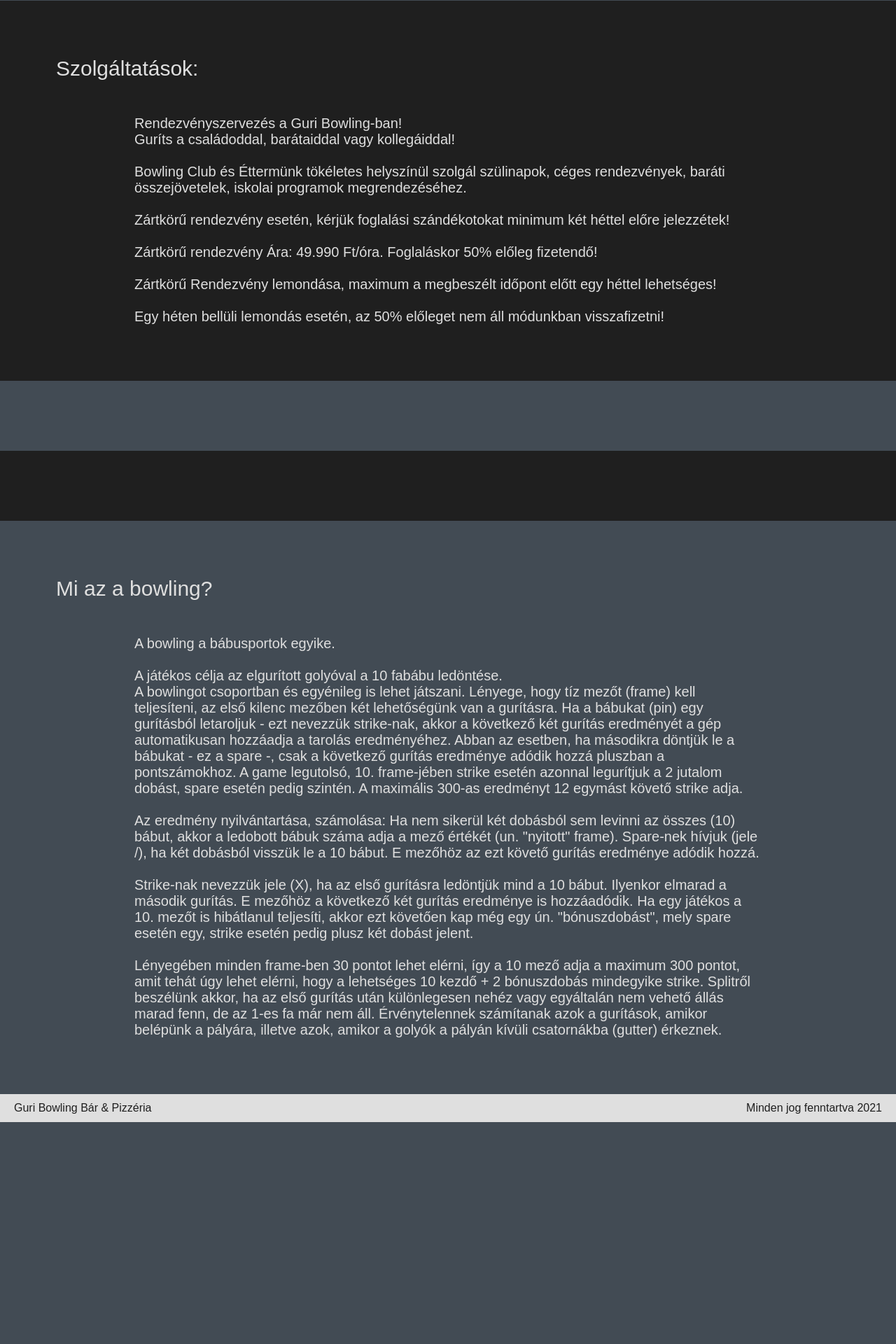
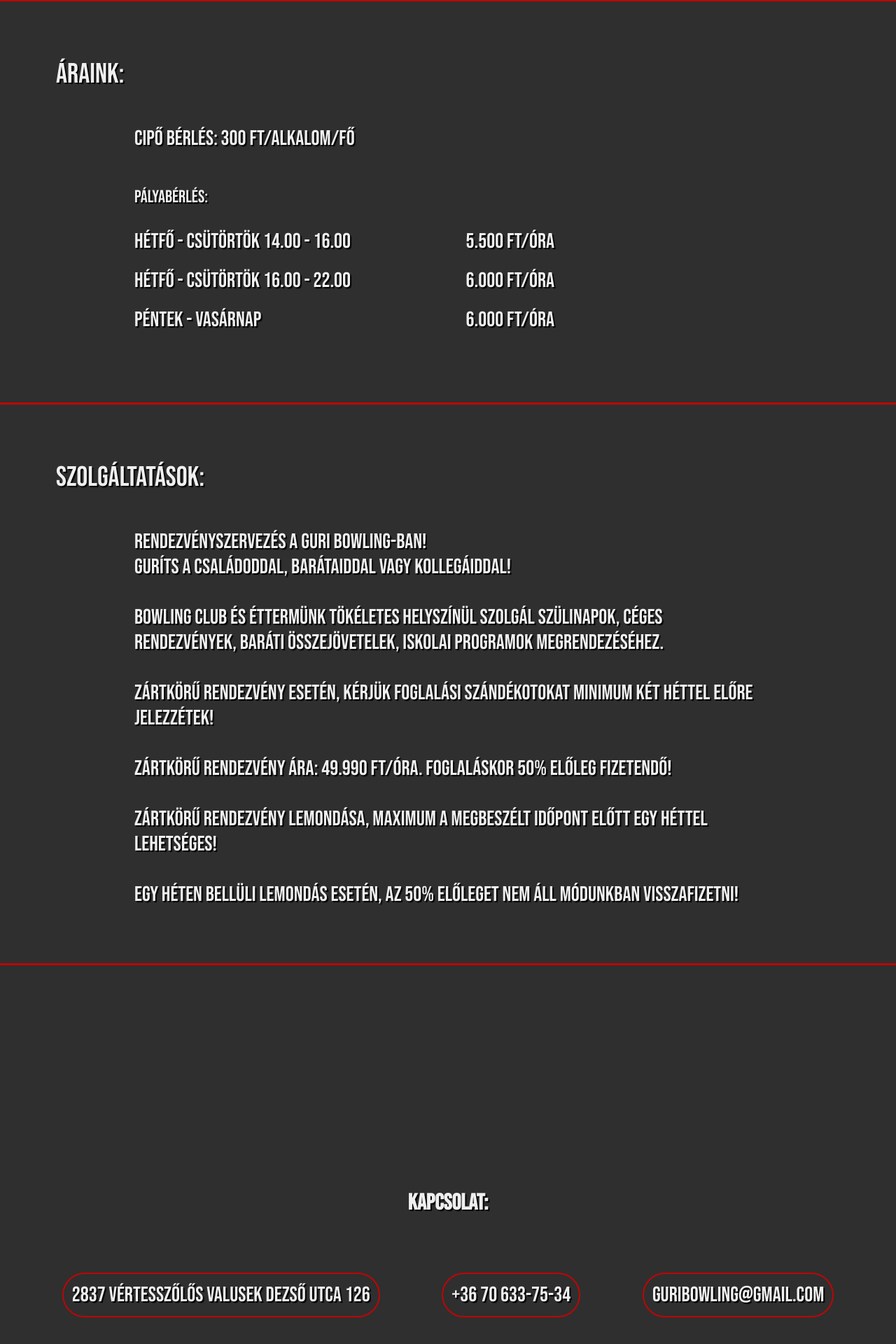
Before and after one commit to picigoja/guri-bowling-website, a Flask app: page / in a window 1280 px wide. Shown: the part 1097-3017 px from the top of the page at 70% size. Before the commit the page ends 2700 px from the top, so only its background shows below. Run offline with Flask 2, Linux system fonts and the light colour scheme.

Commit message:
progreess

```diff
--- a/app.py
+++ b/app.py
@@ -1,10 +1,13 @@
 from flask import Flask, render_template, request, redirect, url_for
 
-
 app = Flask(__name__)
-app.debug = True
+app.debug = False
 
 
 @app.route("/")
 def index():
     return render_template("index.html")
+
+
+if __name__ == "__main__":
+    app.run(host='0.0.0.0', port=5000)
--- a/static/css/main.css
+++ b/static/css/main.css
@@ -1,63 +1,89 @@
 * {
+    --background-color-1: #424B54;
+    --text-color: #EFEFEF;
+    --alt-color: #BF0505;
+}
+
+@media only screen and (min-width: 810px) {
+
+    * {
+        background-color: #2f2f2f;
+        color: var(--text-color);
         margin: 0;
-    font-family: "Arial", serif;
+        font-family: 'Bebas Neue', cursive;
+        text-shadow: 2px 2px 1px rgba(0, 0, 0, 1);
     }
 
     .title {
         margin: 80px 0 50px 80px;
-    font-size: 30px;
+        font-size: 40px;
     }
 
     .description {
         margin: 0 15% 80px 15%;
-    font-size: 20px;
+        font-size: 30px;
     }
 
     .field {
         height: max-content;
-    width: 100%;
         display: flex;
         flex-direction: column;
-    color: #DFDFDF;
+        font-size: 30px;
+        width: 100%;
+        border-bottom: solid var(--alt-color) 3px;
     }
 
     #headline {
-    background-color: #424B54;
-    font-size: 20px;
-    position: fixed;
-    margin-top: -80px;
+        position: sticky;
+        top: 0;
+        z-index: 0;
+        overflow: hidden;
+        flex-direction: row;
+        justify-content: space-between;
+        align-items: center;
     }
 
     #logo {
-    align-self: flex-start;
-    margin-left: 20px;
-    margin-top: 20px;
-    min-width: max-content;
+        display: flex;
+        align-items: center;
+        flex-direction: column;
+        margin: 10px 0 10px 10px;
+
+    }
+
+    #logo img {
+        width: 150px;
+        height: auto;
     }
 
     #logo p {
         width: max-content;
-    color: #DFDFDF;
     }
 
     #head_buttons {
-    margin: 0 20px 20px 0;
-    align-self: flex-end;
-    min-width: max-content;
+        margin: 0 2% 0 0;
+        width: max-content;
+    }
+
+    #head_buttons a:hover {
+        padding-bottom: 0.3rem;
+        border-bottom: solid var(--alt-color) 3px;
     }
 
     #head_buttons a {
-    color: #DFDFDF;
+        text-decoration: none;
         margin: 0 10px 0 10px;
-    text-decoration: none;
+        font-weight: lighter;
     }
 
     #introduction {
-    /*background-image: url("/static/img/stock-pizza-1280.jpg");
-    height: 767px;*/
-    margin-top: 80px;
-    background-color: #1F1F1F;
         align-items: center;
+    }
+
+    #introduction img {
+        margin: 0;
+        width: 100%;
+        height: auto;
     }
 
     #welcome_headline {
@@ -80,13 +106,16 @@
 
     #open_text {
         margin: 80px 0 80px 0;
-    color: #EC6265;
-    font-size: 20px;
         width: max-content;
     }
 
+    #open_text p {
+        color: var(--alt-color);
+        font-size: 25px;
+    }
+
     #prices {
-    background-color: #424B54;
+        /*background-color: var(--background-color-1);*/
     }
 
     #small_title {
@@ -103,33 +132,108 @@
     }
 
     #services {
-    background-color: #1F1F1F;
+        /*background-color: var(--background-color-2);*/
     }
 
     #reservation {
-    height: 100px;
-    background-color: #424B54;
+        /*background-color: var(--background-color-1);*/
+        min-height: 400px;
+        align-items: center;
+        flex-direction: column;
     }
 
-#contact {
-    height: 100px;
-    background-color: #1F1F1F;
+    #reservation iframe {
+        align-self: center;
+        width: 600px;
+        height: 600px;
+        margin-bottom: 80px;
+    }
+
+    #reservation #contacts {
+        display: flex;
+        align-items: center;
+        flex-direction: row;
+        justify-content: space-evenly;
+        /*margin: 80px 0 80px 0;*/
+        width: 100%;
+        min-width: max-content;
+        margin: 80px 0 80px 0;
+    }
+
+    #reservation p {
+        font-size: 2rem;
+        font-weight: bold;
+        margin-top: 25%;
+    }
+
+    #reservation a {
+        text-decoration: none;
+        border: solid var(--alt-color) 2px;
+        border-radius: 3rem;
+        padding: 0.75rem 0.75rem;
+        width: max-content;
+    }
+
+    #maps iframe {
+        width: inherit;
+        height: 600px;
     }
 
     #what_is_bowling {
-    background-color: #424B54;
+        /*background-color: var(--background-color-1);*/
     }
 
     #bottomline {
         background-color: #DFDFDF;
-    color: #1F1F1F;
         display: flex;
         flex-direction: row;
         justify-content: space-between;
         align-items: center;
         height: 40px;
+
     }
 
     #bottomline p {
         margin: 0 20px 0 20px;
+        color: #1F1F1F;
+        background: none;
+        text-shadow: none;
     }
+
+}
+
+@media only screen and (max-width: 810px) {
+
+    * {
+        background-color: #2f2f2f;
+        color: var(--text-color);
+        margin: 0;
+        font-family: 'Bebas Neue', cursive;
+        text-shadow: 2px 2px 1px rgba(0, 0, 0, 1);
+    }
+
+    .title {
+        margin: 80px 0 50px 80px;
+        font-size: 20px;
+    }
+
+    .description {
+        margin: 0 15% 80px 15%;
+        font-size: 15px;
+    }
+
+    .field {
+        height: max-content;
+        display: flex;
+        flex-direction: column;
+        font-size: 30px;
+        width: 100%;
+        border-bottom: solid var(--alt-color) 3px;
+    }
+
+    #logo img {
+        width: 75px;
+        height: auto;
+    }
+
+}
--- a/templates/index.html
+++ b/templates/index.html
@@ -2,35 +2,41 @@
 <html lang="en">
 <head>
     <meta charset="UTF-8">
+    <meta name="viewport" content="width=device-width, initial-scale=1" />
     <title>Guri Bowling Bár & Pizzéria</title>
     <link rel="stylesheet" href="/static/css/main.css" id="main">
+    <link rel="preconnect" href="https://fonts.googleapis.com">
+    <link rel="preconnect" href="https://fonts.gstatic.com" crossorigin>
+    <link href="https://fonts.googleapis.com/css2?family=Bebas+Neue&display=swap" rel="stylesheet">
 </head>
 <body>
 
     <div id="headline" class="field">
         <div id="logo">
-            <p><strong>GURI BOWLING BÁR & PIZZÉRIA</strong></p>
+            <img src="/static/img/WEBLOGO_GURI.png">
+<!--            <p>GURI BOWLING BÁR & PIZZÉRIA</p>-->
         </div>
         <div id="head_buttons">
             <a href="#introduction" id="main_page">Kezdőlap</a>
             <a href="#prices" id="menu_page">Áraink</a>
             <a href="#services" id="services_page">Szolgáltatások</a>
             <a href="#reservation" id="reservation_page">Foglalás</a>
-            <a href="contact" id="contact_page">Kapcsolat</a>
+            <a href="#contact" id="contact_page">Kapcsolat</a>
         </div>
     </div>
 
     <div id="introduction" class="field">
-        <p id="welcome_headline">Üdvözlünk a Guri Bowling Bár & Pizzéria honlapján!</p>
-        <p id="open_headline">MEGNYITOTTUNK!</p>
-        <div id="welcome_text">
-            <p style="margin-left: -100px">Játékos kikapcsolódásra vágysz? Ennél egy jó pizzát?</p>
-            <p style="margin-left: 100px">Vagy csak beugranál egy italra? Gurulj le a Guri-ba!</p>
-        </div>
-        <div id="open_text">
-            <p style="margin-left: 0">Ne hagyd ki nyitási akciónkat!</p>
-            <p style="margin-left: 100px">Októberben most minden pályafoglalás mellé 1 db 32cm-es pizzát adunk ajándékba!</p>
-        </div>
+        <img src="/static/img/webbackground.png">
+<!--        <p id="welcome_headline">Üdvözlünk a Guri Bowling Bár & Pizzéria honlapján!</p>-->
+<!--        <p id="open_headline">MEGNYITOTTUNK!</p>-->
+<!--        <div id="welcome_text">-->
+<!--            <p style="margin-left: -15%">Játékos kikapcsolódásra vágysz? Ennél egy jó pizzát?</p><br>-->
+<!--            <p style="margin-left: 15%; width: max-content;">Vagy csak beugranál egy italra? Gurulj le a Guri-ba!</p>-->
+<!--        </div>-->
+<!--        <div id="open_text">-->
+<!--            <p>Ne hagyd ki nyitási akciónkat!</p><br>-->
+<!--            <p>Októberben most minden pályafoglalás mellé 1 db 32cm-es pizzát adunk ajándékba!</p>-->
+<!--        </div>-->
     </div>
 
     <div id="prices" class="field">
@@ -68,9 +74,29 @@
         </p>
     </div>
 
-    <div id="reservation" class="field"></div>
+    <div id="reservation" class="field">
+<!--        <iframe src="https://calendar.google.com/calendar/embed?src=nvmnbsla71ul7lsfh11l3una28%40group.calendar.google.com&ctz=Europe%2FBudapest"-->
+<!--                style="border: 0"-->
+<!--                width="800"-->
+<!--                height="600"-->
+<!--                frameborder="0"-->
+<!--                scrolling="no">-->
+<!--        </iframe>-->
+        <p>Kapcsolat:</p>
+        <div id="contacts">
+            <a href=#maps>2837 Vértesszőlős Valusek Dezső utca 126</a>
+            <a href="#">+36 70 633-75-34</a>
+            <a href="#">guribowling@gmail.com</a>
+        </div>
+    </div>
 
-    <div id="contact" class="field"></div>
+    <div id="maps" class="field">
+        <iframe src="https://www.google.com/maps/embed?pb=!1m18!1m12!1m3!1d978.7942578934951!2d18.380378843845232!3d47.613771215667704!2m3!1f0!2f0!3f0!3m2!1i1024!2i768!4f13.1!3m3!1m2!1s0x476a46b65ab6ff67%3A0xf7e9301317da94b0!2sCool-Ball%20Kft.!5e0!3m2!1shu!2shu!4v1632737523456!5m2!1shu!2shu"
+                style="border:0;"
+                allowfullscreen=""
+                loading="lazy">
+        </iframe>
+    </div>
 
     <div id="what_is_bowling" class="field">
         <p id="question" class="title"> Mi az a bowling? </p>
```
Also changed, not shown: static/img/stock-pizza-1280.jpg (deleted). Lines whose indentation alone changed are shown as unchanged.
